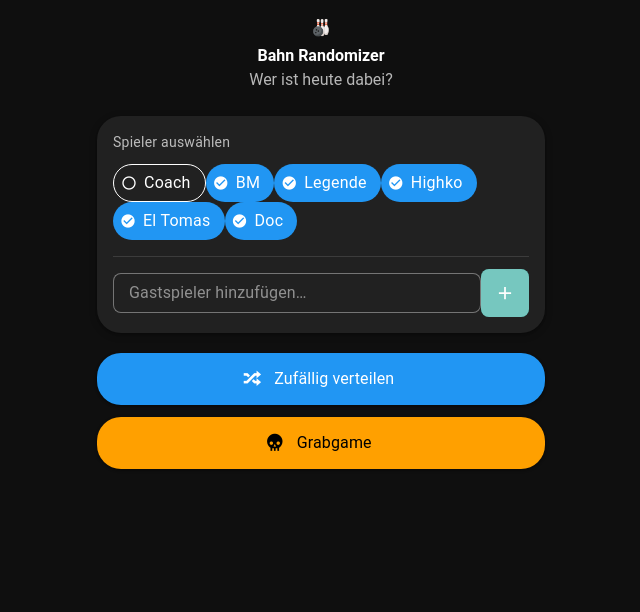
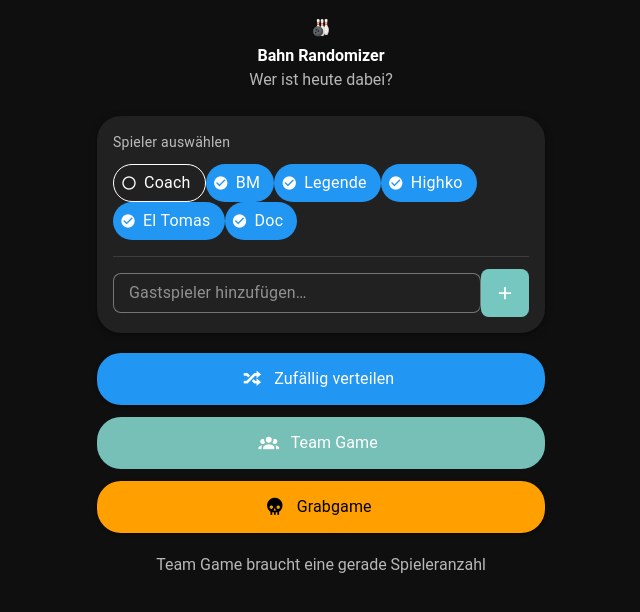
Before and after one commit to coshxx/bowling-randomizer, a Vue app: page / in a window 1280 px wide. Both pictures are taken after a click on the element "Coach". Shown: the top 612 px of the page, without its empty margins (319-959 px from the left). Built offline with nearby package versions, Linux system fonts and the light colour scheme; a small style sheet from the web is missing.

Commit message:
Team Game Feature

```diff
--- a/src/components/BowlingRandomizer.vue
+++ b/src/components/BowlingRandomizer.vue
@@ -77,6 +77,20 @@
 
     <v-btn
       block
+      class="mb-3 py-4"
+      color="teal-darken-1"
+      :disabled="selectedPlayers.length < 2 || selectedPlayers.length % 2 !== 0"
+      :loading="isAnimating === 'teamgame'"
+      rounded="xl"
+      size="x-large"
+      @click="teamGame"
+    >
+      <v-icon start>mdi-account-group</v-icon>
+      Team Game
+    </v-btn>
+
+    <v-btn
+      block
       class="mb-5 py-4"
       color="amber-darken-2"
       :disabled="selectedPlayers.length === 0"
@@ -94,6 +108,13 @@
       class="text-center text-caption text-medium-emphasis mb-4"
     >
       Mindestens 2 Spieler für Zufällig verteilen
+    </div>
+
+    <div
+      v-if="selectedPlayers.length >= 2 && selectedPlayers.length % 2 !== 0 && !isAnimating"
+      class="text-center text-caption text-medium-emphasis mb-4"
+    >
+      Team Game braucht eine gerade Spieleranzahl
     </div>
 
     <!-- Result -->
@@ -137,6 +158,57 @@
                         <span class="text-caption font-weight-bold text-black">{{ i + 1 }}</span>
                       </v-avatar>
                       <span class="text-body-2 font-weight-medium text-capitalize">{{ player }}</span>
+                    </div>
+                  </v-card-text>
+                </v-card>
+              </TransitionGroup>
+            </v-card-text>
+          </v-card>
+        </template>
+
+        <!-- Team game -->
+        <template v-else-if="lastMode === 'teams'">
+          <v-card color="surface-variant" elevation="0" rounded="xl">
+            <v-card-text class="pa-4">
+              <div class="d-flex align-center justify-center mb-3">
+                <span class="text-h6 mr-2">{{ singleLane === 'left' ? '⬅️' : '➡️' }}</span>
+                <div
+                  class="text-caption font-weight-bold"
+                  :class="singleLane === 'left' ? 'text-blue-lighten-2' : 'text-purple-lighten-2'"
+                >
+                  {{ singleLane === 'left' ? 'LINKE BAHN' : 'RECHTE BAHN' }}
+                </div>
+              </div>
+
+              <TransitionGroup name="player-list" tag="div">
+                <v-card
+                  v-for="(team, i) in activeLaneTeams"
+                  :key="`team-${i}`"
+                  class="mb-3 player-card"
+                  :color="singleLane === 'left' ? 'blue-darken-4' : 'purple-darken-4'"
+                  elevation="0"
+                  rounded="lg"
+                >
+                  <v-card-text class="pa-3">
+                    <div class="d-flex align-center mb-2">
+                      <v-avatar
+                        class="mr-2"
+                        :color="singleLane === 'left' ? 'blue-darken-2' : 'purple-darken-2'"
+                        size="28"
+                      >
+                        <span class="text-caption font-weight-bold text-white">{{ i + 1 }}</span>
+                      </v-avatar>
+                      <span class="text-body-2 font-weight-bold">Team {{ i + 1 }}</span>
+                    </div>
+
+                    <div class="team-members">
+                      <div
+                        v-for="player in team"
+                        :key="player"
+                        class="team-member"
+                      >
+                        <span class="text-body-2 font-weight-medium text-capitalize">{{ player }}</span>
+                      </div>
                     </div>
                   </v-card-text>
                 </v-card>
@@ -219,16 +291,20 @@
 <script lang="ts" setup>
   import { computed, reactive, ref } from 'vue'
 
+  type ActionMode = 'randomize' | 'teamgame' | 'grabgame'
+  type ResultMode = 'split' | 'single' | 'teams' | null
+  type LaneSide = 'left' | 'right'
+
   const defaultPlayers = ['Coach', 'BM', 'Legende', 'Highko', 'El Tomas', 'Doc']
   const allPlayers = ref<string[]>([...defaultPlayers])
   const customPlayers = ref(new Set<string>())
   const newPlayerName = ref('')
 
   const selectedPlayers = ref<string[]>([...defaultPlayers])
-  const isAnimating = ref<'randomize' | 'grabgame' | null>(null)
-  const lastMode = ref<'split' | 'single' | null>(null)
-  const lastAction = ref<'randomize' | 'grabgame' | null>(null)
-  const singleLane = ref<'left' | 'right'>('left')
+  const isAnimating = ref<ActionMode | null>(null)
+  const lastMode = ref<ResultMode>(null)
+  const lastAction = ref<ActionMode | null>(null)
+  const singleLane = ref<LaneSide>('left')
 
   const lanes = reactive<{ left: string[], right: string[] }>({
     left: [],
@@ -238,6 +314,15 @@
   const activeLanePlayers = computed(() =>
     singleLane.value === 'left' ? lanes.left : lanes.right,
   )
+  const activeLaneTeams = computed(() => {
+    const teams: string[][] = []
+
+    for (let i = 0; i < activeLanePlayers.value.length; i += 2) {
+      teams.push(activeLanePlayers.value.slice(i, i + 2))
+    }
+
+    return teams
+  })
 
   function togglePlayer (player: string) {
     const idx = selectedPlayers.value.indexOf(player)
@@ -322,6 +407,29 @@
 
     isAnimating.value = null
   }
+
+  async function teamGame () {
+    if (selectedPlayers.value.length < 2 || selectedPlayers.value.length % 2 !== 0) return
+
+    isAnimating.value = 'teamgame'
+    lanes.left = []
+    lanes.right = []
+
+    await new Promise(r => setTimeout(r, 400))
+
+    const shuffled = shuffle(selectedPlayers.value)
+    lastAction.value = 'teamgame'
+    lastMode.value = 'teams'
+    singleLane.value = Math.random() < 0.5 ? 'left' : 'right'
+
+    if (singleLane.value === 'left') {
+      lanes.left = shuffled
+    } else {
+      lanes.right = shuffled
+    }
+
+    isAnimating.value = null
+  }
 </script>
 
 <style scoped>
@@ -337,6 +445,17 @@
 
 .player-card {
   transition: all 0.3s ease;
+}
+
+.team-members {
+  display: grid;
+  gap: 8px;
+}
+
+.team-member {
+  border: 1px solid rgb(255 255 255 / 12%);
+  border-radius: 12px;
+  padding: 10px 12px;
 }
 
 /* slide-up transition */
```
